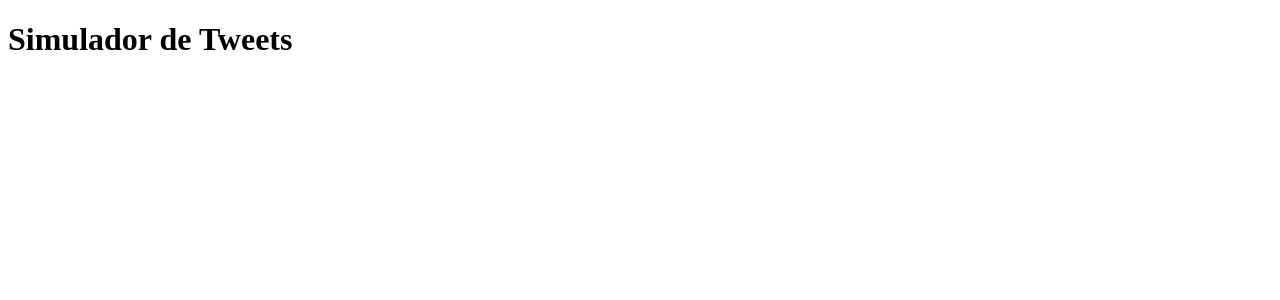
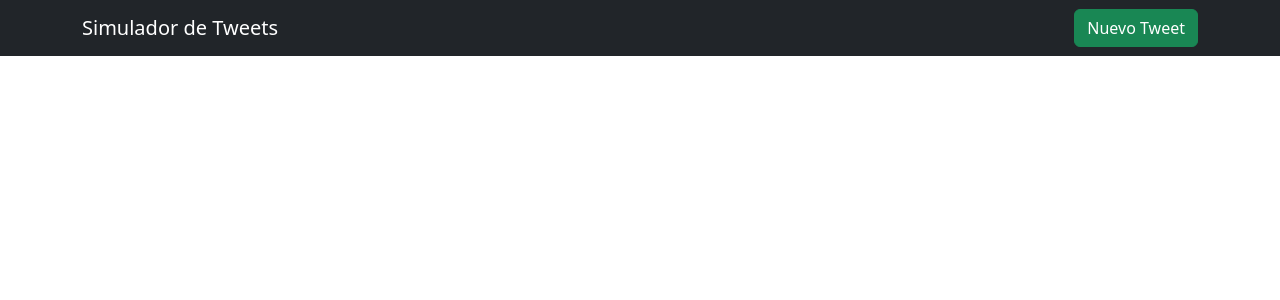
Before and after one commit to hrdax/proyectos-vue, a Vue app in the folder tweet-simulator/: page / in a window 1280 px wide. Shown: the top 300 px of the page. Built offline with nearby package versions, Linux system fonts and the light colour scheme.

Commit message:
componente navbar y bootstrap

```diff
--- a/tweet-simulator/package.json
+++ b/tweet-simulator/package.json
@@ -13,6 +13,7 @@
   "devDependencies": {
     "@vue/cli-plugin-babel": "~5.0.0",
     "@vue/cli-service": "~5.0.0",
+    "bootstrap": "^5.3.1",
     "sass-loader": "^10.1.1"
   }
 }
--- a/tweet-simulator/src/App.vue
+++ b/tweet-simulator/src/App.vue
@@ -1,11 +1,15 @@
 <template>
-  <h1>Simulador de Tweets</h1>
+  <Menu />
 </template>
 
 <script>
+import Menu from './components/Menu.vue'
 
 export default {
   name: 'App',
+  components: {
+    Menu,
+  }
 
 }
 </script>
--- /dev/null
+++ b/tweet-simulator/src/components/Menu.vue
@@ -0,0 +1,21 @@
+<template>
+  <nav class="navbar navbar-dark bg-dark">
+    <div class="container">
+      <span class="navbar-brand">Simulador de Tweets</span>
+
+      <button class="btn pl-4 pr-4 btn-success">
+        Nuevo Tweet
+      </button>
+    </div>
+  </nav>
+</template>
+
+<script>
+export default {
+
+}
+</script>
+
+<style>
+
+</style>
--- a/tweet-simulator/src/main.js
+++ b/tweet-simulator/src/main.js
@@ -1,4 +1,5 @@
 import { createApp } from 'vue'
 import App from './App.vue'
+import "bootstrap/dist/css/bootstrap.css"
 
 createApp(App).mount('#app')
```
Also changed, not shown: 1 other file (tests, documents, lock files or other folders).
